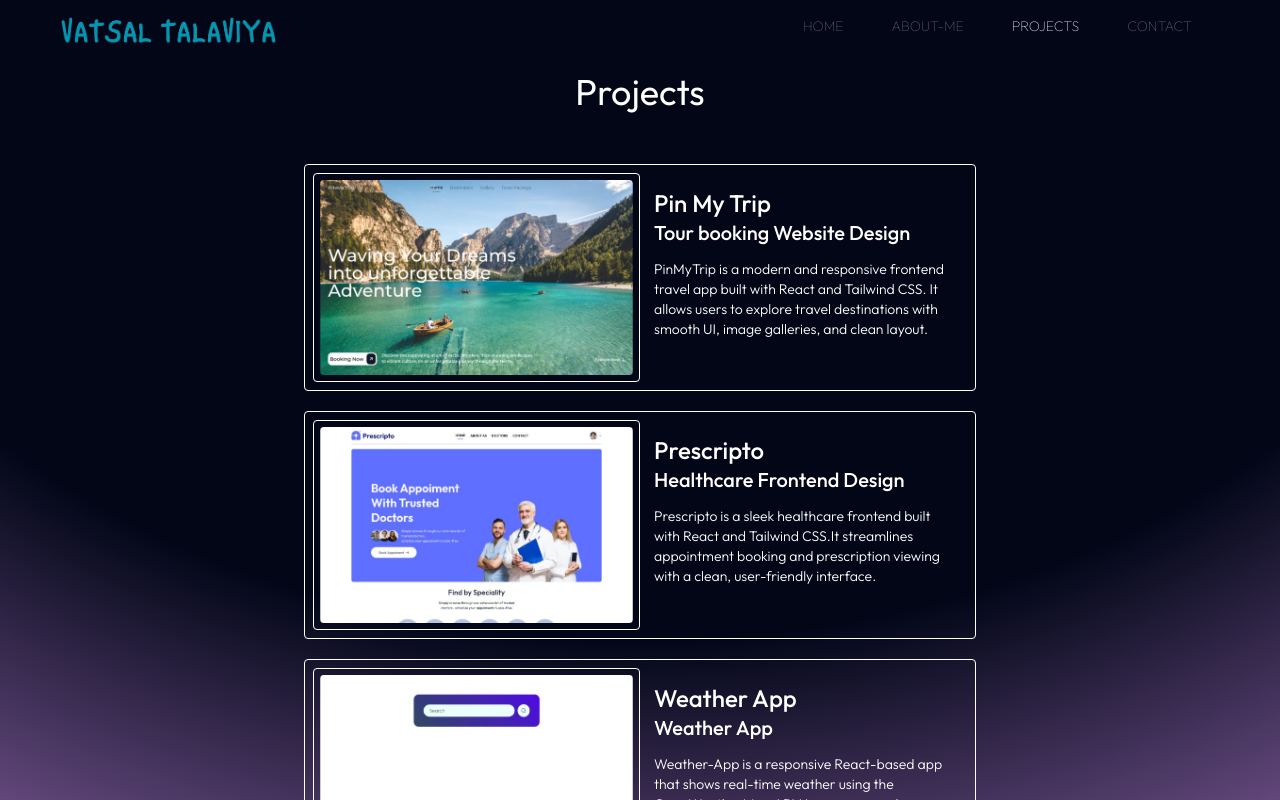
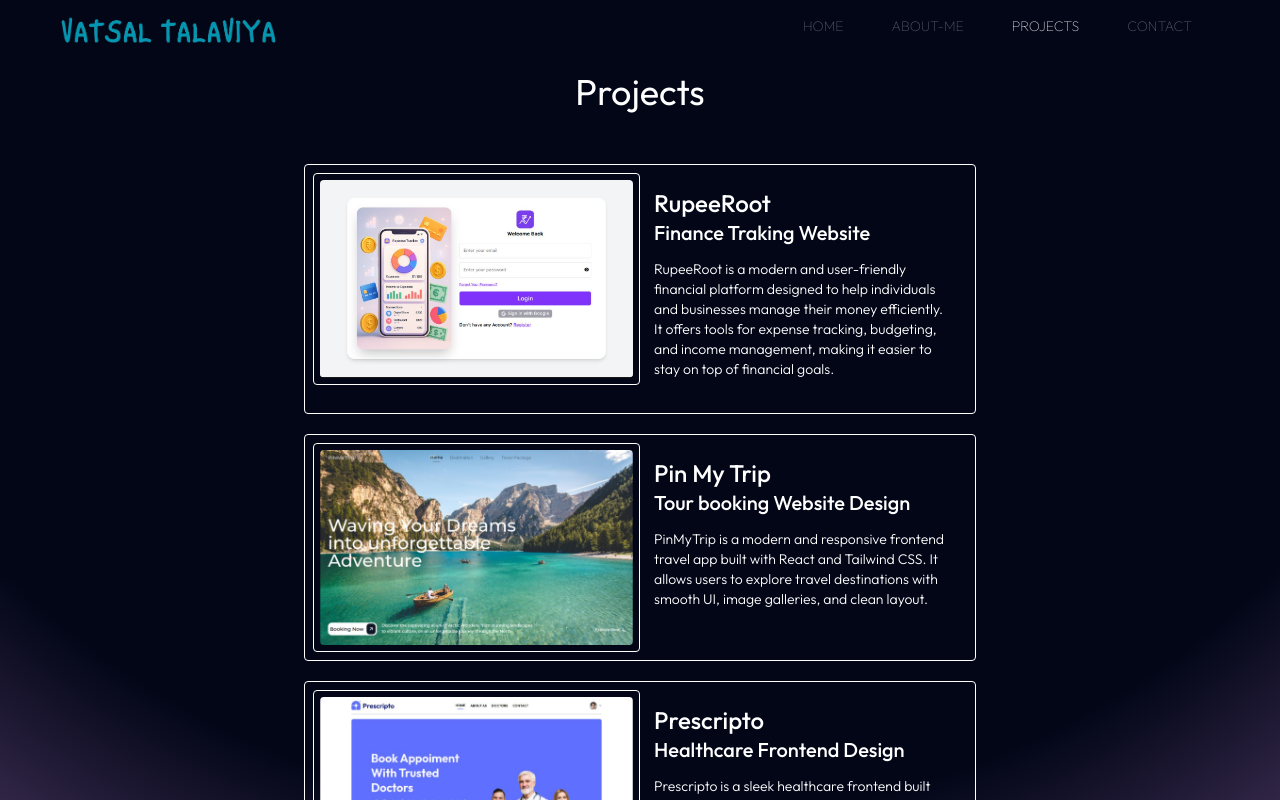
Before and after one commit to vatsaltalaviya/Portfolio, a React (Vite) app: page /project in a window 1280 px wide. Shown: the top 800 px of the page. Built offline with nearby package versions, Linux system fonts and the light colour scheme.

Commit message:
Implement code changes to enhance functionality and improve performance

```diff
--- a/src/pages/Project.jsx
+++ b/src/pages/Project.jsx
@@ -3,11 +3,19 @@ import { Link } from "react-router-dom";
 import pro1 from "../assets/pro1.png";
 import pro2 from "../assets/pro2.png";
 import pro3 from "../assets/pro3.png";
+import pro4 from "../assets/pro4.png";
 import Transition from "../Transition";
 
 const Project = () => {
 
-    const projects = [{
+    const projects = [
+      {
+        name: "RupeeRoot",
+        info:"Finance Traking Website",
+        url: "https://rupeeroot.vercel.app/",
+        img: pro4,
+        desc:"RupeeRoot is a modern and user-friendly financial platform designed to help individuals and businesses manage their money efficiently. It offers tools for expense tracking, budgeting, and income management, making it easier to stay on top of financial goals."
+    },{
         name: "Pin My Trip",
         info:"Tour booking Website Design",
         url: "https://pin-my-trip.vercel.app/",
@@ -28,6 +36,7 @@ const Project = () => {
         img: pro3,
         desc:"Weather-App is a responsive React-based app that shows real-time weather using the OpenWeatherMap API.Users can search any city to view current temperature, humidity, and dynamic weather icons."
     }
+
 
     ]
   return (
```
Also changed, not shown: src/assets/pro4.png (added).
